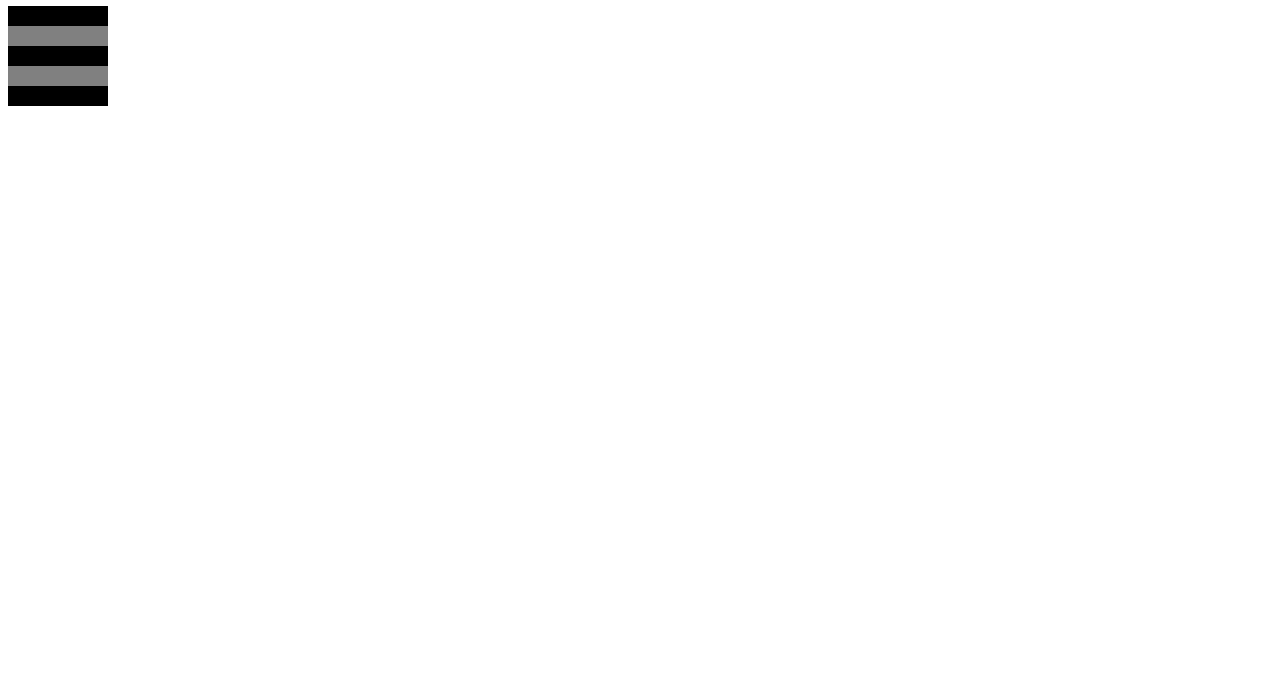
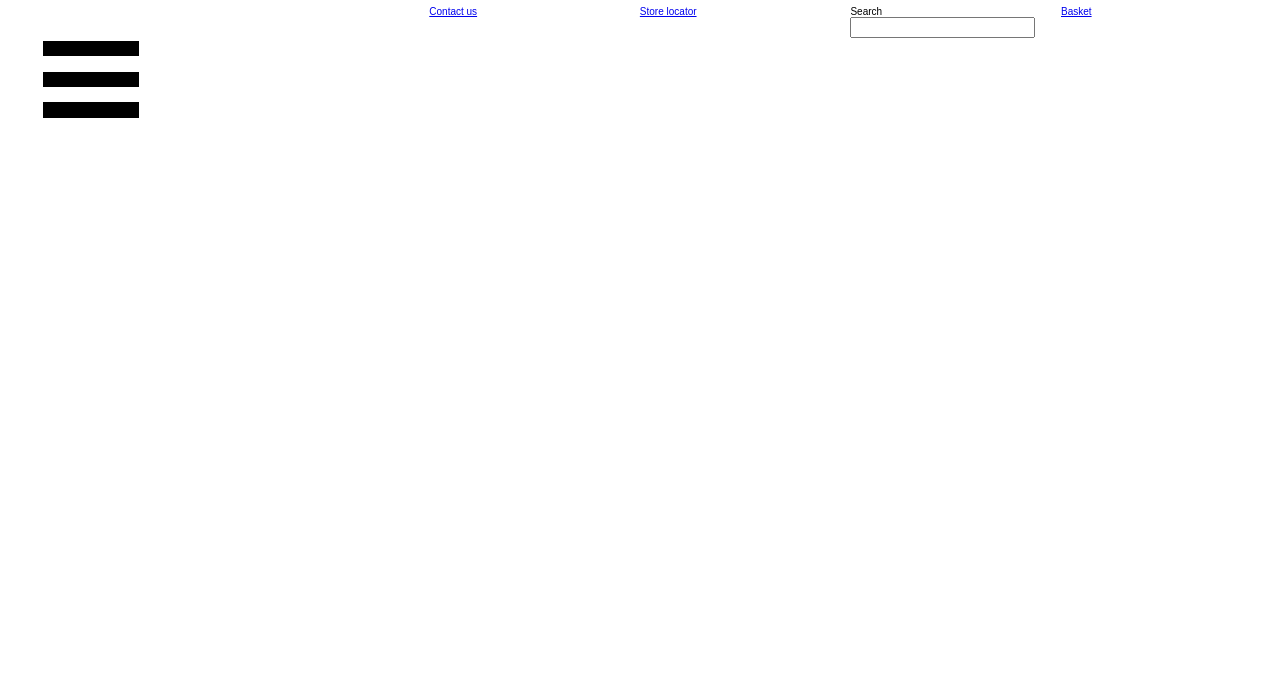
Before and after one commit to martinBaillie42/jigsaw, a website: page public/index.html in a window 1280 px wide. Shown: the part 114-800 px from the top of the page. Drawn offline with Linux system fonts and the light colour scheme.

Commit message:
Burger icon done. Other links started.

```diff
--- a/public/index.html
+++ b/public/index.html
@@ -1,5 +1,5 @@
 <!DOCTYPE html>
-<html lang="en">
+<html lang="en" xmlns="http://www.w3.org/1999/html">
 <head>
     <meta charset="UTF-8">
     <title>Index</title>
@@ -18,15 +18,31 @@
             </div>
         </div>
         <div class="row">
-            <div class="col-1">
+            <div class="col-4">
                 <nav>
-                    <!-- TODO: Should I use i inside a as Guardian and Jigsaw do? -->
                     <a class="burger-icon" href="/navigation">
-                        <span class="burger-icon__bar"></span>
-                        <span class="burger-icon__bar"></span>
-                        <span class="burger-icon__bar"></span>
+                        <i class="burger-icon__bar-container">
+                            <span class="burger-icon__bar"></span>
+                            <span class="burger-icon__bar"></span>
+                            <span class="burger-icon__bar"></span>
+                        </i>
                     </a>
                 </nav>
+            </div>
+            <div class="col-2">
+                <a href="/contact-us" >Contact us</a>
+            </div>
+            <div class="col-2">
+                <a href="/store-locator" >Store locator</a>
+            </div>
+            <div class="col-2">
+                <form action="/search">
+                    <label for="search">Search</label>
+                    <input id="search" name="search" >
+                </form>
+            </div>
+            <div class="col-2">
+                <a href="/basket" >Basket</a>
             </div>
         </div>
     </header>
--- a/public/styles/main.css
+++ b/public/styles/main.css
@@ -99,26 +99,38 @@
 }
 
 /*
-* NAVIGATION
+* MAIN NAVIGATION
 */
 .burger-icon {
+    display: inline-block;
+    width: 96px;
+    margin: 35px;
+}
+
+.burger-icon__bar-container {
     display: block;
-    width: 100px;
-    height: 100px;
-    background-color: grey;
+    width: 100%;
+    padding-top: 80%;
+    position: relative;
 }
 
 .burger-icon__bar {
-    display: block;
+    position: absolute;
     background-color: black;
     width: 100%;
     height: 20%;
 }
 
-.burger-icon__bar:first-child {
-    margin-bottom: 20%;
+/* top = 50 - (barHeight / 2) */
+.burger-icon__bar {
+    top: 40%;
 }
 
+.burger-icon__bar:first-child {
+    top: 0;
+}
+
+/* top = 100 - barHeight */
 .burger-icon__bar:last-child {
-    margin-top: 20%;
+    top: 80%;
 }
```
Also changed, not shown: public/images/jigsaw_logo.png (added).
